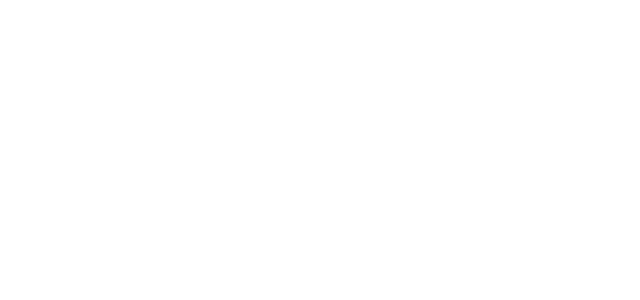
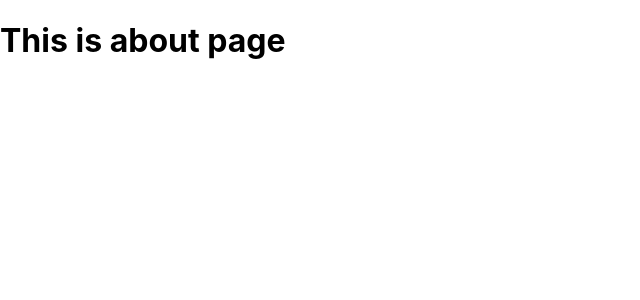
Before and after one commit to Chathuranga98/Project_twilio, a React (Create React App) app: page /about in a window 1280 px wide. Shown: the top 300 px of the page, without its empty margins (0-640 px from the left). Built offline with nearby package versions, Linux system fonts and the light colour scheme.

Commit message:
this commit for about page

```diff
--- a/src/App.js
+++ b/src/App.js
@@ -1,5 +1,6 @@
 import { BrowserRouter as Router,Route,Routes} from 'react-router-dom';
 import { Page } from './Page';
+import Aboutpage from './screens/Aboutpage';
 import Homepage from './screens/Homepage';
 
 function App() {
@@ -11,7 +12,7 @@
 
 
       </Route>
-      <Route path="/about" exact>
+      <Route path="/about" element={<Aboutpage/>}>
 
       </Route>
       </Routes>
--- a/src/screens/Aboutpage/index.js
+++ b/src/screens/Aboutpage/index.js
@@ -1,7 +1,7 @@
 import React from "react";
 import './index.css';
 
-function Homepage(){
+function Aboutpage(){
     return(
 
         <h1>This is about page</h1>
```
